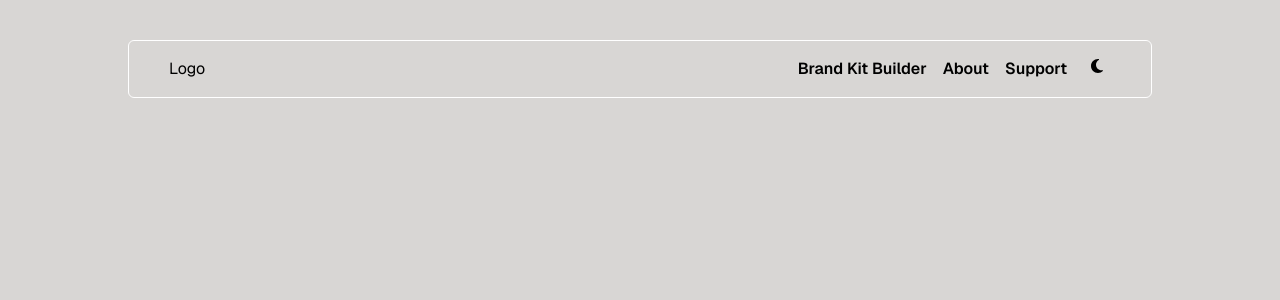
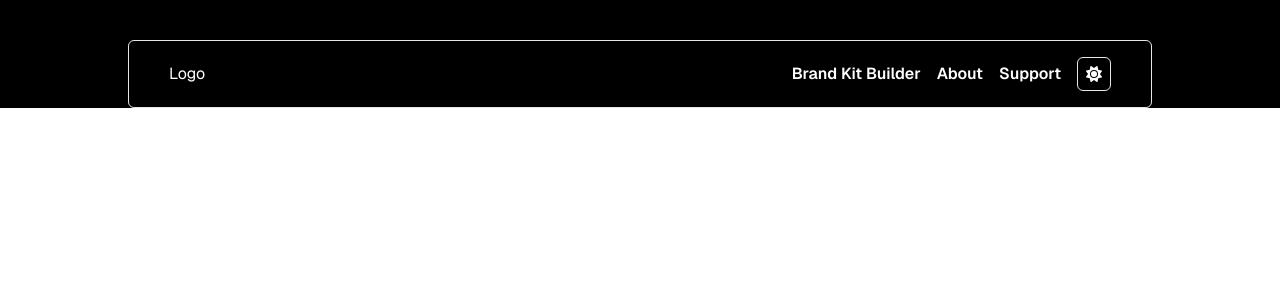
Before and after one commit to timjcai/rgb-colorpicker, a Next.js app: page /test in a window 1280 px wide. Shown: the top 300 px of the page. Built offline with nearby package versions, Linux system fonts and the light colour scheme.

Commit message:
feat: fully implemented light + dark theme - able to toggle between the two

```diff
--- a/src/app/components/Icon.tsx
+++ b/src/app/components/Icon.tsx
@@ -26,6 +26,7 @@ import React, { FC } from "react";
 
 type IconProps = {
     label: IconType;
+    style?: {};
 };
 
 const iconMapping: { [key in IconType]: IconDefinition } = {
@@ -34,7 +35,13 @@ const iconMapping: { [key in IconType]: IconDefinition } = {
     dark: faMoon,
 };
 
-export const Icon: FC<IconProps> = ({ label }) => {
+export const Icon: FC<IconProps> = ({ label, style }) => {
     const icon = iconMapping[label];
-    return <FontAwesomeIcon className="flex self-center mx-2" icon={icon} />;
+    return (
+        <FontAwesomeIcon
+            className="flex self-center mx-2"
+            icon={icon}
+            style={style}
+        />
+    );
 };
--- a/src/app/components/Navbar.tsx
+++ b/src/app/components/Navbar.tsx
@@ -1,13 +1,18 @@
+"use client";
+
 import Link from "next/link";
 import React from "react";
 import { Icon } from "./Icon";
+import { ThemeContextValue, useThemeContext } from "../context";
 
 const Navbar = () => {
+    const { theme, toggleTheme } = useThemeContext() as ThemeContextValue;
+
     return (
-        <div className="flex flex-row justify-between px-10 py-4 w-full border-[0.5px] border-white rounded-[6px] mt-10">
+        <div className="flex flex-row justify-between items-center px-10 py-4 w-full border-[0.5px] rounded-[6px] mt-10">
             <div>Logo</div>
-            <div>
-                <ul className="flex flex-row gap-4 font-semibold">
+            <div className="flex flex-row items-center">
+                <ul className="flex flex-row gap-4 font-semibold me-4">
                     <li>
                         <Link href="/brand-kit-builder">Brand Kit Builder</Link>
                     </li>
@@ -17,12 +22,31 @@ const Navbar = () => {
                     <li>
                         <Link href="/">Support</Link>
                     </li>
-                    <li>
-                        <button>
-                            <Icon label="dark" />
-                        </button>
-                    </li>
                 </ul>
+                <button
+                    className="rounded-md p-1 text-lg w-fit h-fit border-[0.5px] px-0 py-2"
+                    onClick={(e) => toggleTheme(e)}
+                >
+                    {theme === "light" ? (
+                        <Icon
+                            label="dark"
+                            style={{
+                                height: "16px",
+                                width: "16px",
+                                padding: "unset",
+                            }}
+                        />
+                    ) : (
+                        <Icon
+                            label="light"
+                            style={{
+                                height: "16px",
+                                width: "16px",
+                                padding: "unset",
+                            }}
+                        />
+                    )}
+                </button>
             </div>
         </div>
     );
--- a/src/app/context/ThemeProvider.tsx
+++ b/src/app/context/ThemeProvider.tsx
@@ -1,21 +1,40 @@
-import React, { createContext, FC, useContext } from "react";
+"use client";
+
+import React, { createContext, FC, useContext, useState } from "react";
 
 export type ProviderProps = {
-    children: React.JSX.Element;
+    children: React.ReactNode;
 };
 
-export interface ThemeContextValue {}
+export type ThemeProps = "dark" | "light";
+
+export interface ThemeContextValue {
+    theme: ThemeProps;
+    toggleTheme: (e: React.MouseEvent<HTMLButtonElement, MouseEvent>) => void;
+}
 
 export const ThemeContext = createContext<ThemeContextValue>({});
 
-export function useTheme() {
+export function useThemeContext() {
     return useContext(ThemeContext);
 }
 
 export const ThemeProvider: FC<ProviderProps> = ({ children }) => {
-    const value: ThemeContextValue = {};
+    const [theme, setTheme] = useState<ThemeProps>("dark");
+
+    function toggleTheme(e: React.MouseEvent<HTMLButtonElement, MouseEvent>) {
+        e.preventDefault();
+        setTheme((current) => (current === "dark" ? "light" : "dark"));
+    }
+
+    const value: ThemeContextValue = {
+        theme,
+        toggleTheme,
+    };
 
     return (
-        <ThemeContext.Provider value={value}>{children}</ThemeContext.Provider>
+        <ThemeContext.Provider value={value}>
+            <div id={theme}>{children}</div>
+        </ThemeContext.Provider>
     );
 };
--- a/src/app/globals.css
+++ b/src/app/globals.css
@@ -17,15 +17,23 @@
 }
 
 body {
+    #light {
+        background: #ffffff;
+        color: #000000;
+    }
+
+    #dark {
+        background: #000000;
+        color: #ffffff;
+    }
     /* color: rgb(var(--foreground-rgb)); */
-  background: #D8D6D4;
+    /* background: #d8d6d4; */
     /* background: linear-gradient(
       to bottom,
       transparent,
       rgb(var(--background-end-rgb))
     )
     rgb(var(--background-start-rgb)); */
-
 }
 
 .colorpicker {
@@ -51,7 +59,16 @@ body {
 }
 
 .colorpalette {
-  background: linear-gradient(to bottom, #FF0000 0%, #FFFF00 16.67%, #00FF00 33.33%, #00FFFF 50%, #0000FF 66.67%, #FF00FF 83.33%,  #FF0000 100%);
+    background: linear-gradient(
+        to bottom,
+        #ff0000 0%,
+        #ffff00 16.67%,
+        #00ff00 33.33%,
+        #00ffff 50%,
+        #0000ff 66.67%,
+        #ff00ff 83.33%,
+        #ff0000 100%
+    );
     width: auto;
     height: 800px;
     display: flex;
--- a/src/app/layout.tsx
+++ b/src/app/layout.tsx
@@ -3,6 +3,7 @@ import { Inter } from "next/font/google";
 import { GeistSans } from "geist/font/sans";
 import { GeistMono } from "geist/font/mono";
 import "./globals.css";
+import { ThemeProvider } from "./context";
 
 export const metadata: Metadata = {
     title: "RGB Color Picker",
@@ -17,7 +18,9 @@ export default function RootLayout({
 }) {
     return (
         <html lang="en">
-            <body className={GeistSans.className}>{children}</body>
+            <body className={GeistSans.className}>
+                <ThemeProvider>{children}</ThemeProvider>
+            </body>
         </html>
     );
 }
```
Lines whose indentation alone changed are shown as unchanged.
